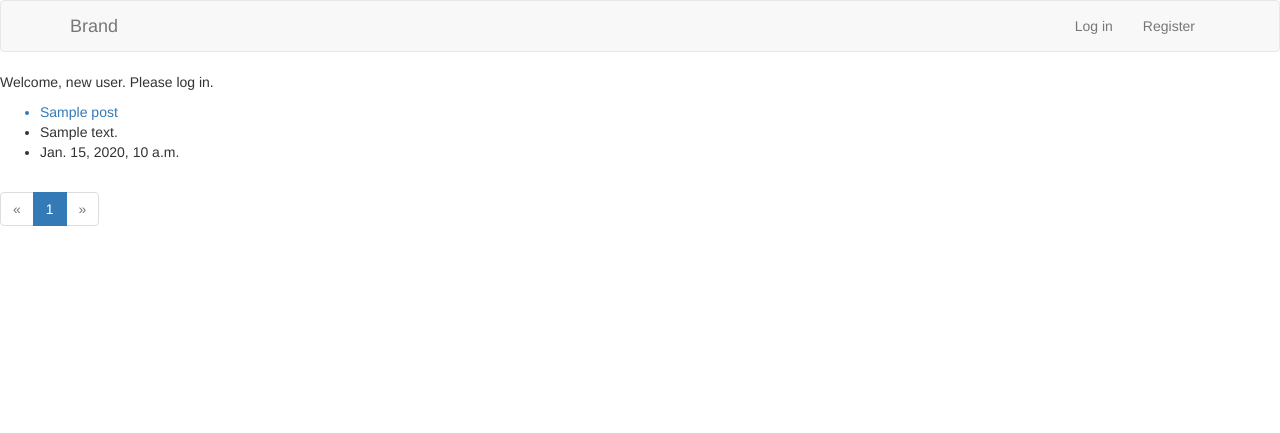
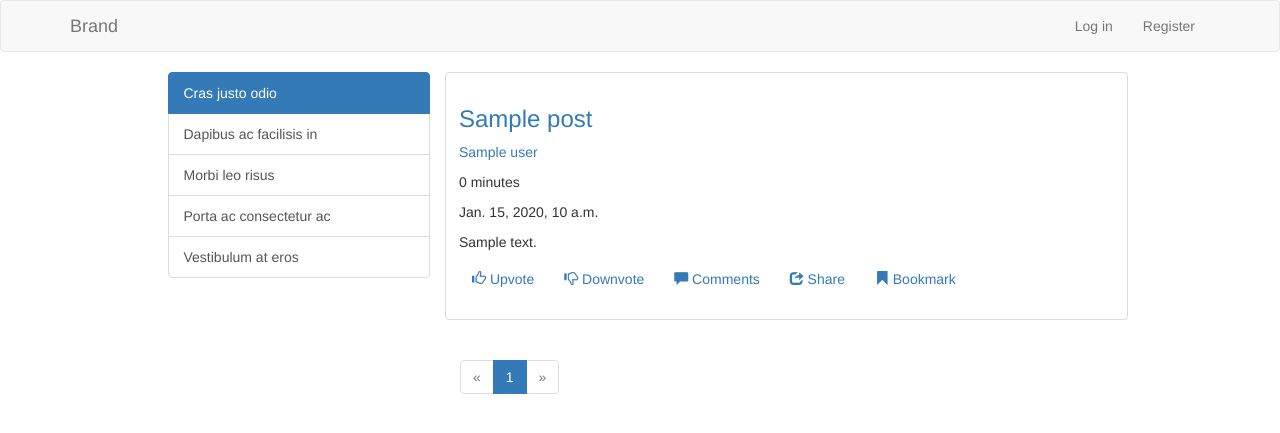
Before and after one commit to jameslin1235/projectss, a Django app: template project1/templates/post_list.html in a window 1280 px wide. Shown: the top 433 px of the page. Run offline with Django 3.2, Linux system fonts and the light colour scheme; the template is opened without the code that fills it: most values are stand-ins (such as "Sample title", 1, 10 or a date in 2020); some libraries are stand-ins or nearby versions.

Commit message:
commit #10

```diff
--- a/project1/config/urls.py
+++ b/project1/config/urls.py
@@ -24,4 +24,5 @@ urlpatterns = [
     url(r'^admin/', admin.site.urls),
     url(r'^posts/', include("project1.project1.posts.urls", namespace="posts")),
 
+
 ]
--- a/project1/posts/models.py
+++ b/project1/posts/models.py
@@ -6,7 +6,7 @@ from django.core.urlresolvers import reverse
 
 # Create your models here.
 class Post(models.Model):
-    user = models.ForeignKey(settings.AUTH_USER_MODEL, on_delete=models.CASCADE, default=1)
+    user = models.ForeignKey(settings.AUTH_USER_MODEL, on_delete=models.CASCADE)
     # category = models.ForeignKey(Category, on_delete=models.CASCADE)
     title = models.CharField(
         max_length=100,
--- a/project1/templates/base.html
+++ b/project1/templates/base.html
@@ -42,13 +42,19 @@
 
           <ul class="nav navbar-nav navbar-right">
             {% if request.user.is_authenticated %}
-            <li><a href="{% url 'posts:post_list' %}">post list</a></li>
-            <li><a href="{% url 'logout' %}">log out</a></li>
+            <!-- <li><a href="{% url 'posts:post_list' %}">Dashboard</a></li> -->
+
+            <li><a href="{% url 'posts:post_list' %}"><span class="glyphicon glyphicon-pencil" aria-hidden="true"></span></a></li>
+            <li><a href="{% url 'posts:post_list' %}"><span class="glyphicon glyphicon-user" aria-hidden="true"></span></a></li>
+            <li><a href="{% url 'logout' %}">Log out</a></li>
+
             {% else %}
             <li><a href="{% url 'login' %}">Log in</a></li>
             <li><a href="{% url 'accounts:register' %}">Register</a></li>
             {% endif %}
           </ul>
+
+
         </div><!-- /.navbar-collapse -->
       </div><!-- /.container-fluid -->
     </nav>
@@ -58,9 +64,17 @@
   {% endblock body %}
 
 
+
   <!-- jQuery (necessary for Bootstrap's JavaScript plugins) -->
   <script src="https://ajax.googleapis.com/ajax/libs/jquery/1.12.4/jquery.min.js"></script>
   <!-- Include all compiled plugins (below), or include individual files as needed -->
   <script src="{% static "bootstrap-3.3.7-dist/bootstrap-3.3.7-dist/js/bootstrap.min.js" %}"></script>
+
+  <script>
+  $(document).ready(function(){
+      $('[data-toggle="popover"]').popover();
+
+  });
+  </script>
 </body>
 </html>
--- a/project1/templates/post_create.html
+++ b/project1/templates/post_create.html
@@ -46,7 +46,7 @@
 
 
 
-          <button type="submit" class="btn btn-default">Create Post</button>
+          <button type="submit" class="btn btn-primary">Create Post</button>
         </form>
       </div>
       <div class='col-lg-3'>
--- a/project1/templates/post_list.html
+++ b/project1/templates/post_list.html
@@ -4,23 +4,62 @@
 
 {% block body %}
 
+<section >
+  <div class='container'>
+    <!-- <div class='row'>
+
     {% if request.user.is_authenticated %}
-<p>Welcome, {{ request.user.username }}. Thanks for logging in.</p>
+    <p>Welcome, {{ request.user.username }}.</p>
     {% else %}
     <p>Welcome, new user. Please log in.</p>
     {% endif %}
 
+  </div> -->
+  <div class="row">
+    <div class='col-lg-1'>
+    </div>
+    <div class='col-lg-3'>
+      <div class="list-group">
+        <a href="#" class="list-group-item active">
+          Cras justo odio
+        </a>
+        <a href="#" class="list-group-item">Dapibus ac facilisis in</a>
+        <a href="#" class="list-group-item">Morbi leo risus</a>
+        <a href="#" class="list-group-item">Porta ac consectetur ac</a>
+        <a href="#" class="list-group-item">Vestibulum at eros</a>
+      </div>
+    </div>
 
+    <div class='col-lg-7'>
       {% for post in current_page %}
-  <ul>
-    <!-- <a href='/posts/{{ post.id }}/'><li>{{ post.title }}</li></a>  -->
-    <!-- <a href='{% url "posts:post_detail" id=post.id slug=post.slug %}'><li>{{ post.title }}</li></a> -->
-    <a href='{{ post.get_absolute_url }}'><li>{{ post.title }}</li></a>
-    <li>{{ post.content }}</li>
-    <li>{{ post.date_created }}</li>
+      <div class="row">
+        <div class="thumbnail">
+          <div class="caption">
+            <h3><a href='{{ post.get_absolute_url }}'>{{ post.title }}</a></h3>
+            <p><a href="#">{{ post.user }}</a></p>
+            <p>{{ post.date_created|timesince }}</p>
+            <p>{{ post.date_created}}</p>
+            <p>{{ post.content }}</p>
 
-  </ul>
+
+            <p>
+              <button class="btn btn-link" type="submit"><span class="glyphicon glyphicon-thumbs-up" aria-hidden="true"></span> Upvote</button>
+              <button class="btn btn-link" type="submit"><span class="glyphicon glyphicon-thumbs-down" aria-hidden="true"></span> Downvote </button>
+              <button type="button" class="btn btn-link" data-container="body" data-toggle="popover" data-placement="bottom" data-content="Vivamus
+              sagittis lacus vel augue laoreet rutrum faucibus."><span class="glyphicon glyphicon-comment" aria-hidden="true"></span> Comments</button>
+              <button type="button" class="btn btn-link" data-container="body" data-toggle="popover" data-placement="bottom" data-content="Vivamus
+              sagittis lacus vel augue laoreet rutrum faucibus."><span class="glyphicon glyphicon-share" aria-hidden="true"></span> Share</button>
+              <button type="button" class="btn btn-link" data-container="body" data-toggle="popover" data-placement="bottom" data-content="Vivamus
+              sagittis lacus vel augue laoreet rutrum faucibus."><span class="  glyphicon glyphicon-bookmark" aria-hidden="true"></span> Bookmark</button>
+            </p>
+          </div>
+        </div>
+      </div>
+
+
       {% endfor %}
+
+
 
 
       <ul class="pagination">
@@ -42,5 +81,18 @@
         <li class="disabled"><span>&raquo;</span></li>
         {% endif %}
       </ul>
+    </div>
+    <div class='col-lg-1'>
+    </div>
+
+  </div>
+
+
+
+
+</div>
+</section>
+
+
 
 {% endblock body %}
```
Also changed, not shown: project1/accounts/forms.py (+16 -39 lines), project1/templates/post_detail.html (+24 -8 lines), project1/templates/registration/login.html (+6 -2 lines), project1/templates/registration/register.html (+9 -14 lines). Lines whose indentation alone changed are shown as unchanged.
